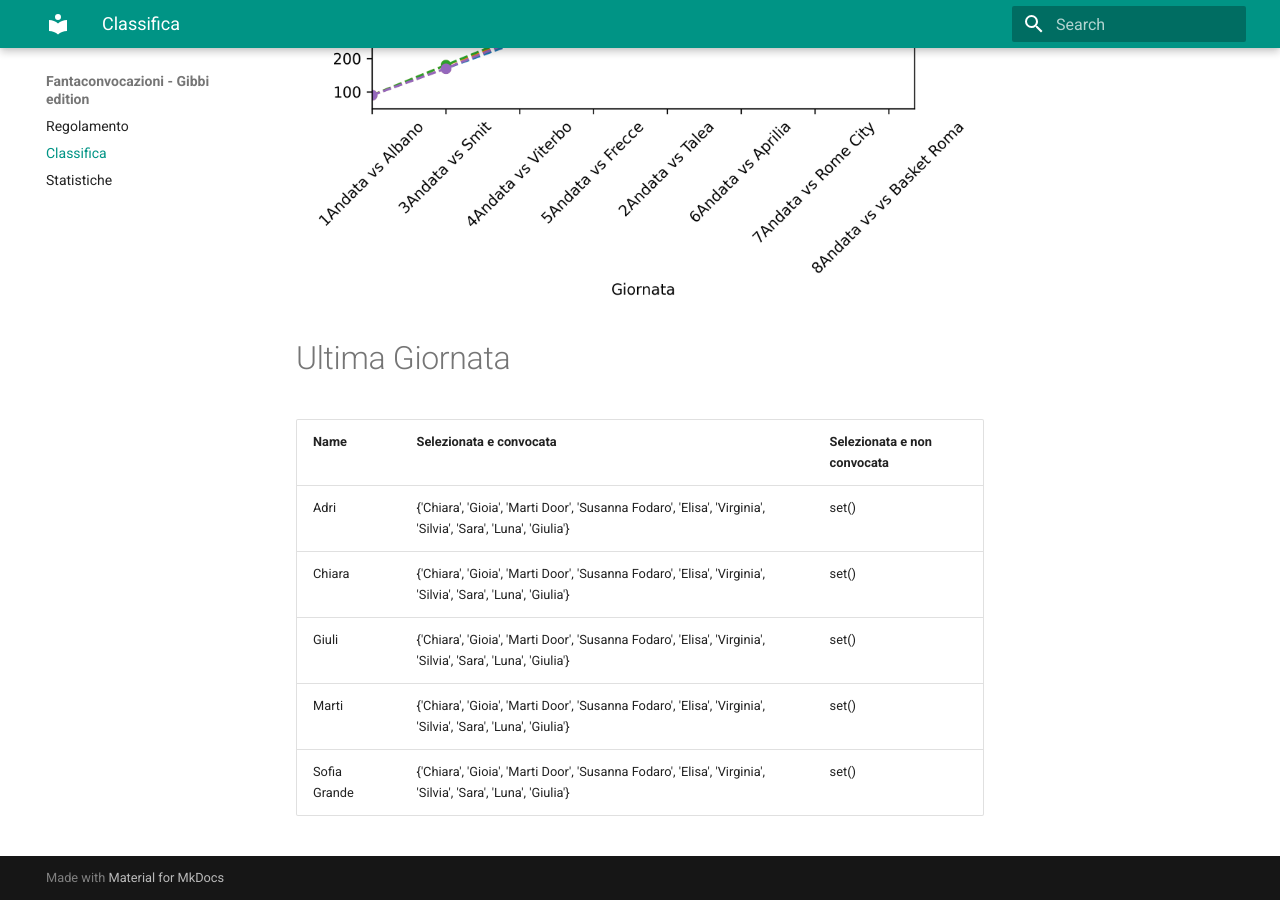
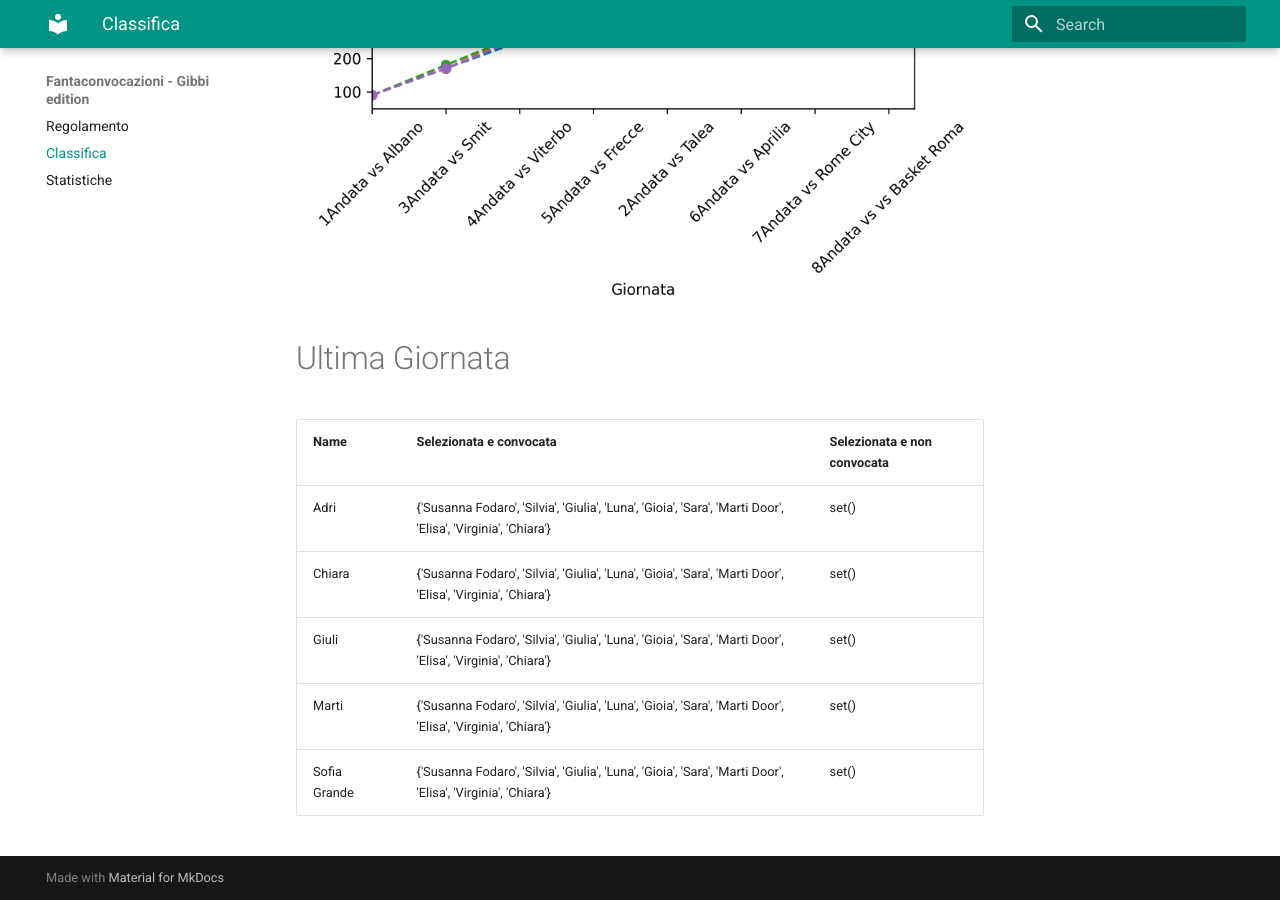
Before and after one commit to martinig94/fantagibbi, an MkDocs documentation site: the page built from docs/Classifica.md, in a window 1280 px wide and 900 px high, scrolled down 810 px. Built offline with MkDocs 1.6.1 and Material for MkDocs 9.7.7, drawn with Linux system fonts in a browser that asks for light colours.

Commit message:
Auto-update from main.py

```diff
--- a/docs/Classifica.md
+++ b/docs/Classifica.md
@@ -18,9 +18,9 @@
 <!-- START_TABLE CORRECT -->
 | Name         | Selezionata e convocata                                                                                      | Selezionata e non convocata   |
 |:-------------|:-------------------------------------------------------------------------------------------------------------|:------------------------------|
-| Adri         | {'Chiara', 'Gioia', 'Marti Door', 'Susanna Fodaro', 'Elisa', 'Virginia', 'Silvia', 'Sara', 'Luna', 'Giulia'} | set()                         |
-| Chiara       | {'Chiara', 'Gioia', 'Marti Door', 'Susanna Fodaro', 'Elisa', 'Virginia', 'Silvia', 'Sara', 'Luna', 'Giulia'} | set()                         |
-| Giuli        | {'Chiara', 'Gioia', 'Marti Door', 'Susanna Fodaro', 'Elisa', 'Virginia', 'Silvia', 'Sara', 'Luna', 'Giulia'} | set()                         |
-| Marti        | {'Chiara', 'Gioia', 'Marti Door', 'Susanna Fodaro', 'Elisa', 'Virginia', 'Silvia', 'Sara', 'Luna', 'Giulia'} | set()                         |
-| Sofia Grande | {'Chiara', 'Gioia', 'Marti Door', 'Susanna Fodaro', 'Elisa', 'Virginia', 'Silvia', 'Sara', 'Luna', 'Giulia'} | set()                         |
+| Adri         | {'Susanna Fodaro', 'Silvia', 'Giulia', 'Luna', 'Gioia', 'Sara', 'Marti Door', 'Elisa', 'Virginia', 'Chiara'} | set()                         |
+| Chiara       | {'Susanna Fodaro', 'Silvia', 'Giulia', 'Luna', 'Gioia', 'Sara', 'Marti Door', 'Elisa', 'Virginia', 'Chiara'} | set()                         |
+| Giuli        | {'Susanna Fodaro', 'Silvia', 'Giulia', 'Luna', 'Gioia', 'Sara', 'Marti Door', 'Elisa', 'Virginia', 'Chiara'} | set()                         |
+| Marti        | {'Susanna Fodaro', 'Silvia', 'Giulia', 'Luna', 'Gioia', 'Sara', 'Marti Door', 'Elisa', 'Virginia', 'Chiara'} | set()                         |
+| Sofia Grande | {'Susanna Fodaro', 'Silvia', 'Giulia', 'Luna', 'Gioia', 'Sara', 'Marti Door', 'Elisa', 'Virginia', 'Chiara'} | set()                         |
 <!-- END_TABLE CORRECT -->
```
